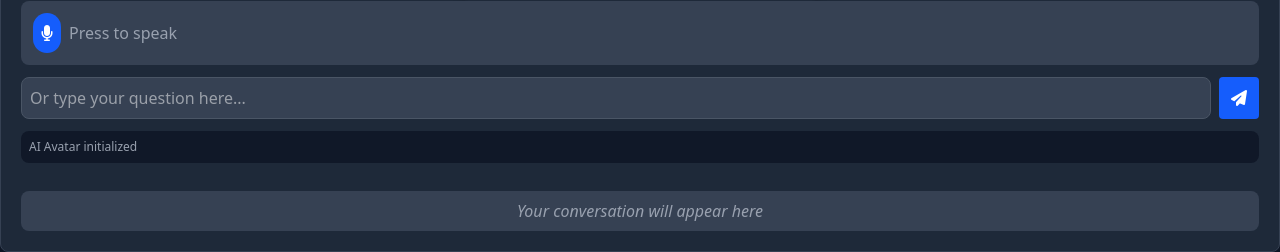
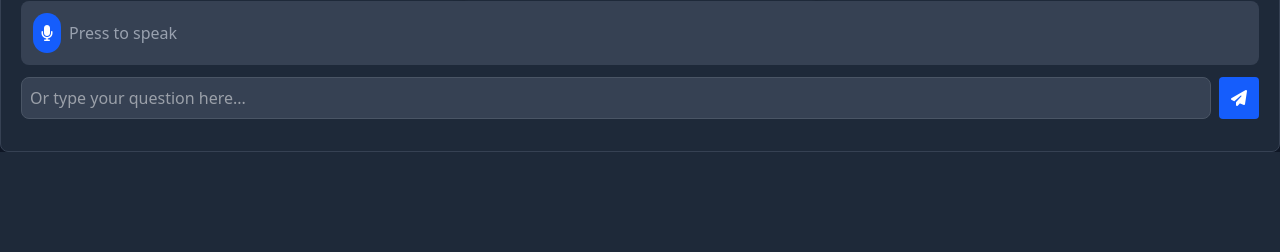
Before and after one commit to VISHAAL-KUMAR-A/APTIFIT, a Django app: page /index/ in a window 1280 px wide. Shown: the part 1147-1399 px from the top of the page. After the commit the page ends 1299 px from the top, so only its background shows below. Run offline with Django 4.2, Linux system fonts and the light colour scheme; a user stored in the database is signed in; data comes from the database, SQL or seed files in the repository.

Commit message:
Fixed few bugs

```diff
--- a/fitness/templates/fitness/index.html
+++ b/fitness/templates/fitness/index.html
@@ -532,7 +532,7 @@
             <div id="avatar-loading" class="text-center hidden">
               <div class="animate-spin rounded-full h-12 w-12 border-t-2 border-b-2 border-blue-500 mx-auto mb-2"></div>
               <p class="text-gray-400">Generating avatar response...</p>
-              <p class="text-xs text-gray-500 mt-2">This may take 20-30 seconds...</p>
+              <p class="text-xs text-gray-500 mt-2">This may take 30 seconds...</p>
             </div>
             <div id="avatar-placeholder" class="text-center">
               <i class="fas fa-robot text-5xl text-gray-600 mb-2"></i>
@@ -566,12 +566,12 @@
             </div>
 
             <!-- Debug info panel -->
-            <div id="debug-panel" class="bg-gray-900 p-2 rounded-lg text-xs text-gray-400">
+            <div id="debug-panel" class="bg-gray-900 p-2 rounded-lg text-xs text-gray-400 hidden">
               <p id="debug-info">Debug information will appear here</p>
             </div>
 
-            <!-- Conversation history -->
-            <div id="conversation-history" class="mt-4 max-h-60 overflow-y-auto bg-gray-700 rounded-lg p-2 space-y-3">
+            <!-- Conversation history - HIDDEN -->
+            <div id="conversation-history" class="hidden mt-4 max-h-60 overflow-y-auto bg-gray-700 rounded-lg p-2 space-y-3">
               <div class="text-gray-400 text-center italic">
                 Your conversation will appear here
               </div>
@@ -1015,6 +1015,11 @@
 
         // Function to add messages to the conversation history
         function addMessageToHistory(message, sender) {
+          // We'll still track conversation state internally but not display it
+          // This keeps the logic intact without showing the conversation to the user
+
+          // The conversation history div is now hidden with the "hidden" class
+
           // Clear initial message if it's the first real message
           if (conversationHistory.querySelector('.italic')) {
             conversationHistory.innerHTML = '';
@@ -1042,6 +1047,7 @@
           messageElement.appendChild(contentWrapper);
 
           conversationHistory.appendChild(messageElement);
+          // We still update the scroll position in case the conversation history is ever shown
           conversationHistory.scrollTop = conversationHistory.scrollHeight;
         }
 
@@ -1064,27 +1070,17 @@
         async function processUserQuery(userText) {
           debugLog('Processing query: ' + userText);
 
-          // Add user message to history
+          // Add user message to hidden history
           addMessageToHistory(userText, 'user');
 
           // Show loading indicator
           setAvatarState('loading');
 
-          // Don't add an AI text response to the conversation history
-          // Instead, just show "Processing your request..." while waiting
-          const processingMessage = document.createElement('div');
-          processingMessage.className = 'p-2 rounded-lg bg-gray-800 mr-12';
-          processingMessage.innerHTML = `
-            <div class="flex items-start">
-              <div class="flex-shrink-0 mr-2"><i class="fas fa-robot text-purple-400"></i></div>
-              <div class="text-white">Processing your request... The avatar will respond shortly.</div>
-            </div>
-          `;
-          conversationHistory.appendChild(processingMessage);
-          conversationHistory.scrollTop = conversationHistory.scrollHeight;
+          // Since the conversation is hidden, we don't need to add processing messages
+          // but we'll keep the structure for code consistency
 
           try {
-            // First, get the GPT response with increased token length
+            // First, get the GPT response - no token length limit since we support up to 45 min
             debugLog('Sending request to process_speech_query');
             const gptResponse = await fetch('{% url "process_speech_query" %}', {
               method: 'POST',
@@ -1102,14 +1098,11 @@
               throw new Error(gptData.message || 'Error processing your request');
             }
 
-            // Remove the processing message
-            conversationHistory.removeChild(processingMessage);
-
-            // Update loading message
+            // Update loading message to indicate D-ID processing
             document.querySelector('#avatar-loading p').textContent = 'Creating talking avatar (20-30 seconds)...';
 
             debugLog('Sending request to create_talking_avatar');
-            // Create D-ID talking avatar with the GPT response
+            // Create D-ID talking avatar with the complete GPT response - we support up to 45 min with launch version
             const didResponse = await fetch('{% url "create_talking_avatar" %}', {
               method: 'POST',
               headers: {
@@ -1139,14 +1132,25 @@
           } catch (error) {
             debugLog('Error: ' + error.message);
 
-            // Remove any processing message if it exists
-            const processingMsg = conversationHistory.querySelector('div:last-child');
-            if (processingMsg && processingMsg.textContent.includes('Processing')) {
-              conversationHistory.removeChild(processingMsg);
-            }
+            setAvatarState('placeholder');
+            // Still track errors in the hidden conversation history
+            addMessageToHistory('Sorry, there was an error: ' + error.message, 'ai');
 
-            setAvatarState('placeholder');
-            addMessageToHistory('Sorry, there was an error: ' + error.message, 'ai');
+            // But also show an error message to the user visually
+            // We can use alerts or a floating notification since conversation is hidden
+            const errorContainer = document.createElement('div');
+            errorContainer.className = 'p-3 mb-4 bg-red-800 text-white rounded-md text-center';
+            errorContainer.textContent = 'Error: ' + error.message;
+
+            const videoContainer = document.getElementById('avatar-video-container');
+            videoContainer.parentNode.insertBefore(errorContainer, videoContainer.nextSibling);
+
+            // Remove error after 5 seconds
+            setTimeout(() => {
+              if (errorContainer.parentNode) {
+                errorContainer.parentNode.removeChild(errorContainer);
+              }
+            }, 5000);
           }
         }
 
```
Also changed, not shown: fitness/migrations/0017_userprofile_activity_level.py (added), fitness/migrations/0018_remove_userprofile_activity_level.py (added).
